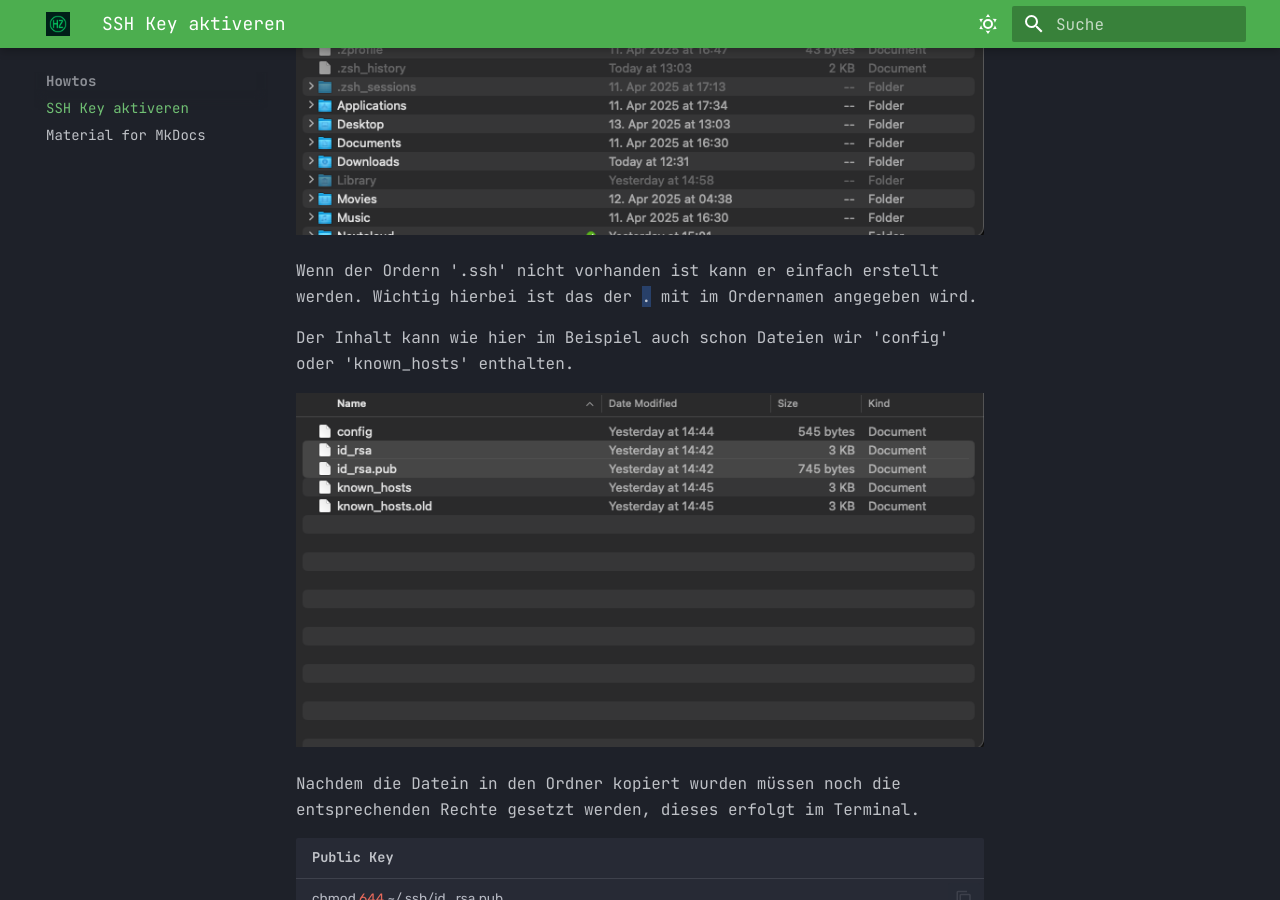
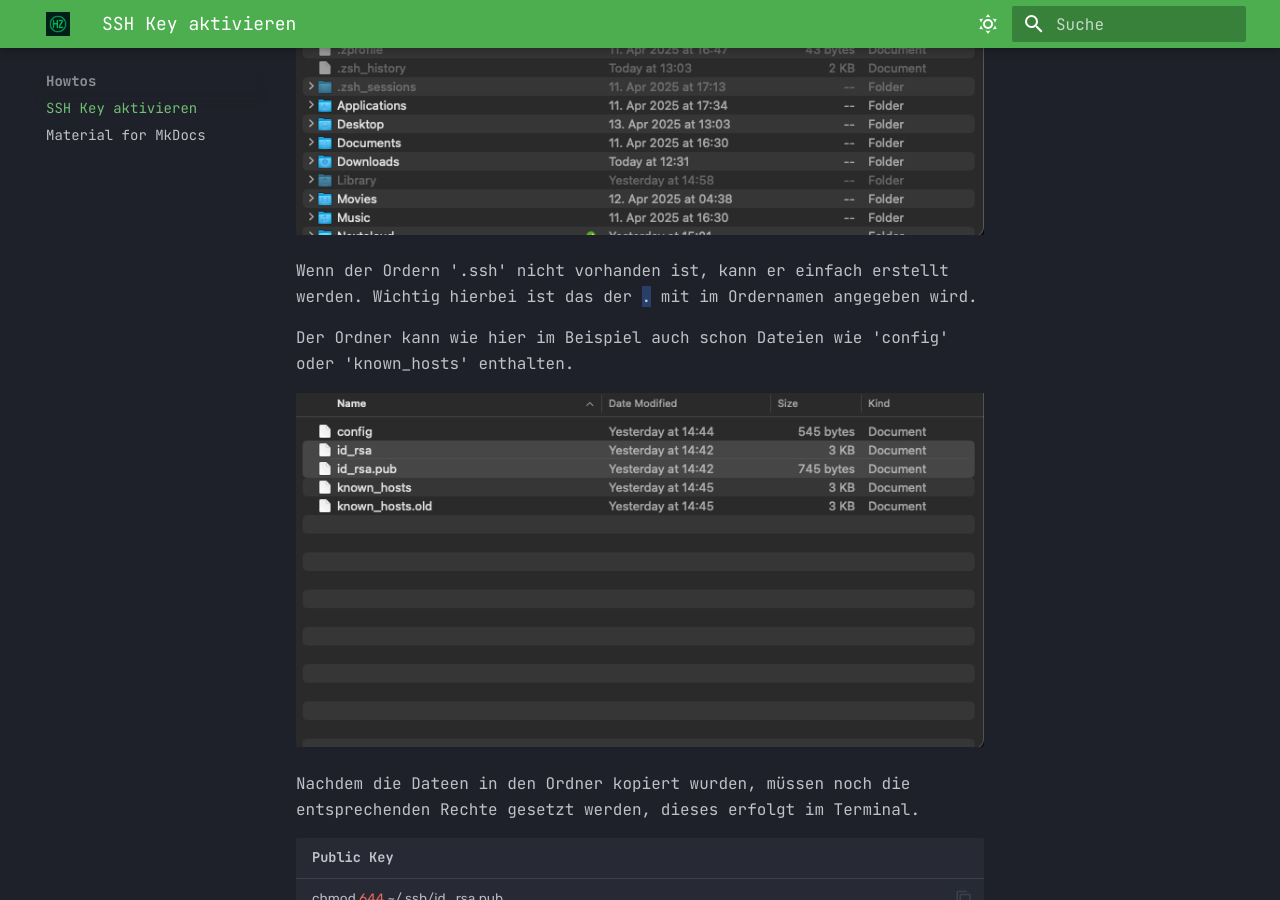
Before and after one commit to HZeumer/digital-garden, an MkDocs documentation site: the page built from docs/howtos/index.md, in a window 1280 px wide and 900 px high, scrolled down 968 px. Built offline with MkDocs 1.6.1 and Material for MkDocs 9.7.7, drawn with Linux system fonts in a browser that asks for light colours; some of the changed text lies outside the part shown.

Commit message:
text korrekturen

````diff
--- a/docs/howtos/index.md
+++ b/docs/howtos/index.md
@@ -5,9 +5,9 @@ tags:
     - ssh
 ---
 
-# SSH Key aktiveren
+# SSH Key aktivieren
 
-Wenn man einen SSH Key hat den man auf einem neuen System wieder aktivieren möchte müssen folgenden Schritte gemacht werden.
+Wenn man einen SSH Key hat den man auf einem neuen System wieder aktivieren möchte, müssen folgenden Schritte gemacht werden.
 
 Vorhandene Dateien ==id_rsa.pub== und ==id_rsa== in den ==.ssh== Ordner kopieren.
 
@@ -17,13 +17,13 @@ Auf einem Mac System ist dieser Ordner per default nicht sichtbar, mit der  Tast
 
 ![Anzeige der versteckten Dateien und Ordner](ssh02.png)
 
-Wenn der Ordern '.ssh' nicht vorhanden ist kann er einfach erstellt werden. Wichtig hierbei ist das der ==.== mit im Ordernamen angegeben wird.
+Wenn der Ordern '.ssh' nicht vorhanden ist, kann er einfach erstellt werden. Wichtig hierbei ist das der ==.== mit im Ordernamen angegeben wird.
 
-Der Inhalt kann wie hier im Beispiel auch schon Dateien wir 'config' oder 'known_hosts' enthalten.
+Der Ordner kann wie hier im Beispiel auch schon Dateien wie 'config' oder 'known_hosts' enthalten.
 
 ![Ordner Inhalt](ssh03.png)
 
-Nachdem die Datein in den Ordner kopiert wurden müssen noch die entsprechenden Rechte gesetzt werden, dieses erfolgt im Terminal.
+Nachdem die Dateen in den Ordner kopiert wurden, müssen noch die entsprechenden Rechte gesetzt werden, dieses erfolgt im Terminal.
 
 ```shell title="Public Key"
 chmod 644 ~/.ssh/id_rsa.pub
````
